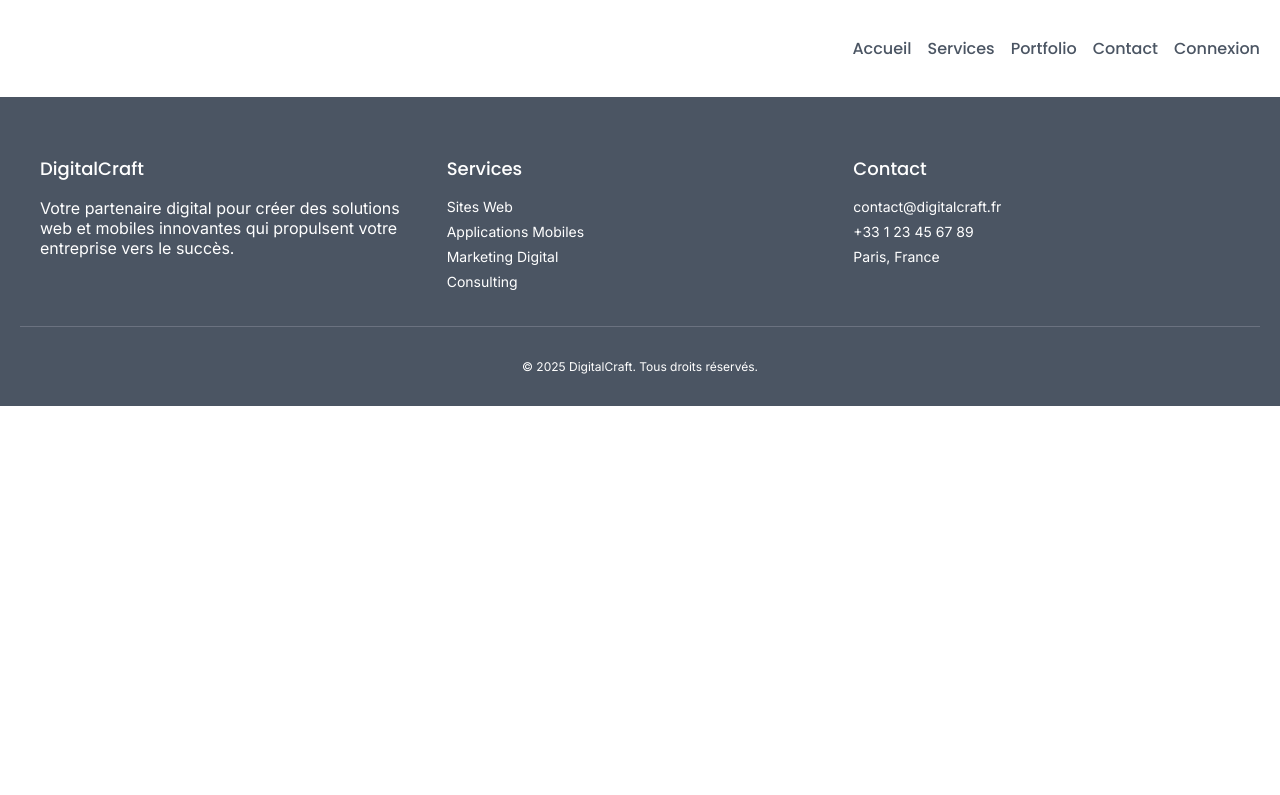
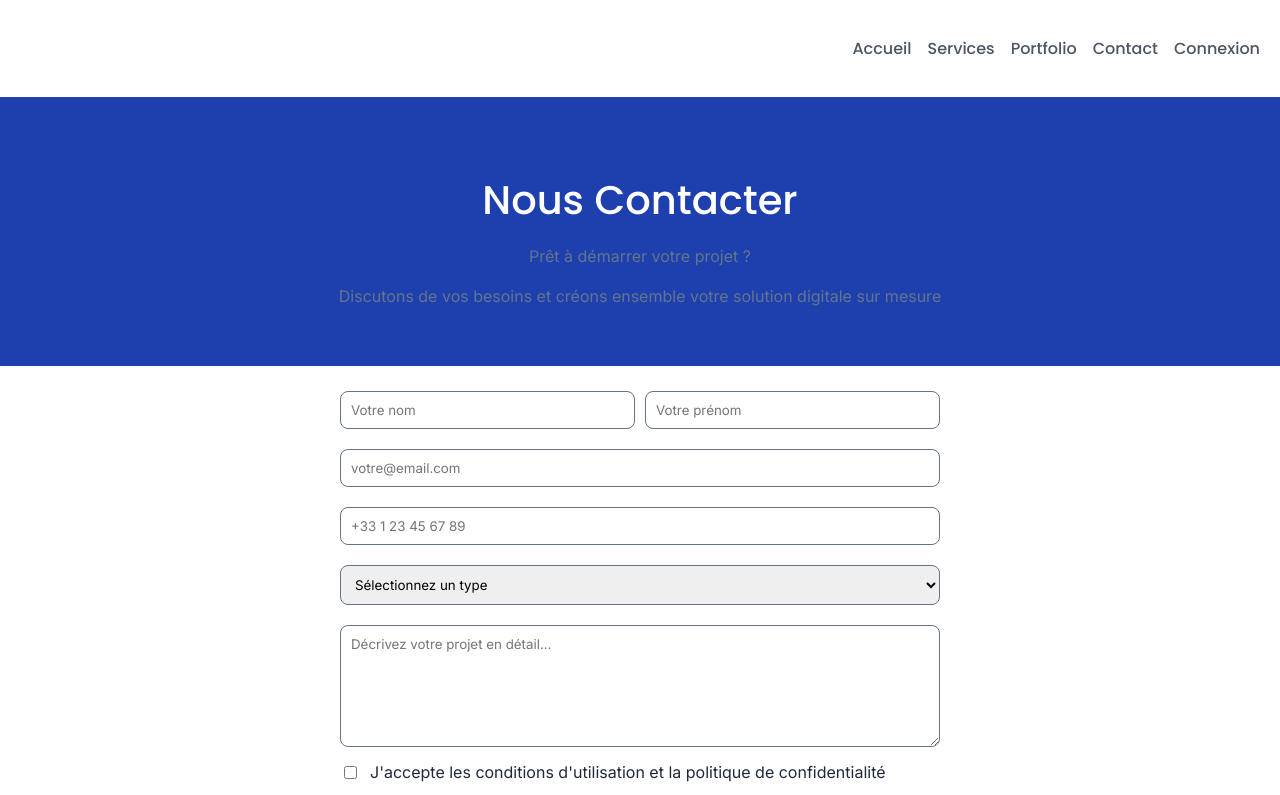
Before and after one commit to Mrgurpreetsingh/digitalcraft, a React (Vite) app: page /contact in a window 1280 px wide. Shown: the top 795 px of the page. Built offline with nearby package versions, Linux system fonts and the light colour scheme.

Commit message:
feat(31): création de la page Contact et validation des styles du bouton

```diff
--- a/src/App.jsx
+++ b/src/App.jsx
@@ -2,7 +2,8 @@ import React from 'react';
 import { BrowserRouter as Router, Route, Routes } from 'react-router-dom';
 import Navbar from './components/Navbar';
 import Home from './pages/Home';
-import Services from './pages/Services'; // Importe la nouvelle page
+import Services from './pages/Services';
+import ContactPage from './pages/ContactPage';
 import Footer from './components/Footer';
 // Supprime temporairement FaFacebook et FaLinkedin s'ils ne sont pas utilisés
 // import { FaFacebook, FaLinkedin } from 'react-icons/fa'; (commenté pour l'instant)
@@ -15,6 +16,7 @@ function App() {
         <Routes>
           <Route path="/" element={<Home />} />
           <Route path="/services" element={<Services />} /> {/* Nouvelle route */}
+          <Route path="/contact" element={<ContactPage />} />
         </Routes>
         <Footer />
       </div>
--- /dev/null
+++ b/src/pages/ContactPage.jsx
@@ -0,0 +1,208 @@
+import React, { useState } from 'react';
+import Navbar from '../components/Navbar';
+import Footer from '../components/Footer';
+import styled from 'styled-components';
+
+const HeaderSection = styled.section`
+  padding: 40px 20px;
+  text-align: center;
+  background-color: var(--primary-color); /* Bleu #1E40AF */
+  color: var(--white);
+`;
+
+const ContactContainer = styled.div`
+  max-width: 600px;
+  margin: 0 auto;
+  padding: 20px;
+  text-align: center;
+  color: var(--text-dark);
+`;
+
+const Title = styled.h1`
+  font-family: 'Poppins', sans-serif;
+  font-size: 2.5em;
+  margin-bottom: 10px;
+`;
+
+const Paragraph = styled.p`
+  font-family: 'Inter', sans-serif;
+  font-size: 16px;
+  color: var(--text-light);
+  margin-bottom: 20px;
+`;
+
+const Form = styled.form`
+  display: flex;
+  flex-direction: column;
+  text-align: left;
+`;
+
+const FormGroup = styled.div`
+  margin-bottom: 15px;
+  display: flex;
+  gap: 10px;
+
+  & > * {
+    flex: 1;
+  }
+`;
+
+const Input = styled.input`
+  width: 100%;
+  padding: 10px;
+  margin-top: 5px;
+  border: 1px solid var(--text-light);
+  border-radius: 8px;
+  font-family: 'Inter', sans-serif;
+`;
+
+const Select = styled.select`
+  width: 100%;
+  padding: 10px;
+  margin-top: 5px;
+  border: 1px solid var(--text-light);
+  border-radius: 8px;
+  font-family: 'Inter', sans-serif;
+`;
+
+const Textarea = styled.textarea`
+  width: 100%;
+  padding: 10px;
+  margin-top: 5px;
+  border: 1px solid var(--text-light);
+  border-radius: 8px;
+  font-family: 'Inter', sans-serif;
+  height: 100px;
+`;
+
+const Label = styled.label`
+  display: flex;
+  align-items: center;
+  gap: 10px;
+`;
+
+const Button = styled.button`
+  background-color: var(--secondary-color); /* #34C759 */
+  color: var(--white);
+  padding: 10px 20px;
+  border: none;
+  border-radius: 8px;
+  cursor: pointer;
+  width: 100%;
+  font-family: 'Poppins', sans-serif;
+  font-size: 16px;
+
+  &:hover {
+    background-color: #059669;
+  }
+`;
+
+function ContactPage() {
+  const [formData, setFormData] = useState({
+    nom: '',
+    prenom: '',
+    email: '',
+    telephone: '',
+    typeProjet: '',
+    message: '',
+  });
+
+  const handleChange = (e) => {
+    const { name, value } = e.target;
+    setFormData((prevState) => ({
+      ...prevState,
+      [name]: value,
+    }));
+  };
+
+  const handleSubmit = (e) => {
+    e.preventDefault();
+    console.log('Form submitted:', formData);
+    // Add form submission logic here (to be handled by backend)
+  };
+
+  return (
+    <div>
+      <HeaderSection>
+        <Title>Nous Contacter</Title>
+        <Paragraph>Prêt à démarrer votre projet ?</Paragraph>
+        <Paragraph>Discutons de vos besoins et créons ensemble votre solution digitale sur mesure</Paragraph>
+      </HeaderSection>
+      <ContactContainer>
+        <Form onSubmit={handleSubmit}>
+          <FormGroup>
+            <Input
+              type="text"
+              name="nom"
+              placeholder="Votre nom"
+              value={formData.nom}
+              onChange={handleChange}
+            />
+            <Input
+              type="text"
+              name="prenom"
+              placeholder="Votre prénom"
+              value={formData.prenom}
+              onChange={handleChange}
+            />
+          </FormGroup>
+          <FormGroup>
+            <Input
+              type="email"
+              name="email"
+              placeholder="votre@email.com"
+              value={formData.email}
+              onChange={handleChange}
+              required
+            />
+          </FormGroup>
+          <FormGroup>
+            <Input
+              type="tel"
+              name="telephone"
+              placeholder="+33 1 23 45 67 89"
+              value={formData.telephone}
+              onChange={handleChange}
+            />
+          </FormGroup>
+          <FormGroup>
+            <Select
+              name="typeProjet"
+              value={formData.typeProjet}
+              onChange={handleChange}
+            >
+              <option value="">Sélectionnez un type</option>
+              <option value="web">Site Web</option>
+              <option value="mobile">Application Mobile</option>
+              <option value="marketing">Marketing Digital</option>
+              <option value="consulting">Consulting</option>
+            </Select>
+          </FormGroup>
+          <FormGroup>
+            <Textarea
+              name="message"
+              placeholder="Décrivez votre projet en détail..."
+              value={formData.message}
+              onChange={handleChange}
+              required
+            />
+          </FormGroup>
+          <FormGroup>
+            <Label>
+              <input
+                type="checkbox"
+                name="conditions"
+                required
+              />
+              J'accepte les conditions d'utilisation et la politique de confidentialité
+            </Label>
+          </FormGroup>
+          <Button type="submit">Envoyer le message</Button>
+        </Form>
+      </ContactContainer>
+      <Footer />
+    </div>
+  );
+}
+
+export default ContactPage;
```
